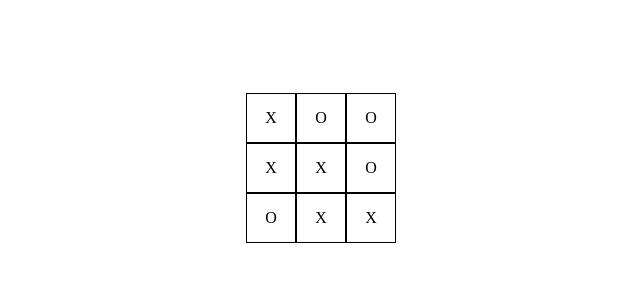
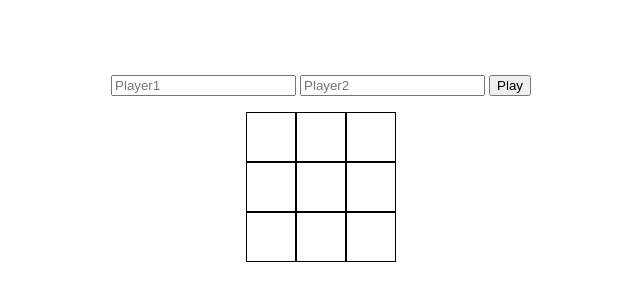
Before and after one commit to mkozul10/tic-tac-toe, a plain HTML site: page index.html in a window 1280 px wide. Shown: the part 232-532 px from the top of the page, without its empty margins (319-959 px from the left). Drawn offline with Linux system fonts and the light colour scheme.

Commit message:
added form for players names input

```diff
--- a/index.html
+++ b/index.html
@@ -8,16 +8,28 @@
     <script src="source.js" defer></script>
 </head>
 <body>
-    <div id="container">
-        <div class="field" data-j="0" data-i="0" data-index="0">X</div>
-        <div class="field" data-j="1" data-i="0" data-index="1">O</div>
-        <div class="field" data-j="2" data-i="0" data-index="2">O</div>
-        <div class="field" data-j="0" data-i="1" data-index="3">X</div>
-        <div class="field" data-j="1" data-i="1" data-index="4">X</div>
-        <div class="field" data-j="2" data-i="1" data-index="5">O</div>
-        <div class="field" data-j="0" data-i="2" data-index="6">O</div>
-        <div class="field" data-j="1" data-i="2" data-index="7">X</div>
-        <div class="field" data-j="2" data-i="2" data-index="8">X</div>
+    <div id="form-container" style="display: flex;">
+        <form id="form1">
+            <input type="text" placeholder="Player1" id="player1">
+            <input type="text" placeholder="Player2" id="player2">
+            <button type="submit">Play</button>
+        </form>
+    </div>
+    <div id="container-all">
+        <p id="turn-p" class="turn"></p>
+        <div id="container">
+            <div class="field" data-y="0" data-x="0" data-index="0"></div>
+            <div class="field" data-y="1" data-x="0" data-index="1"></div>
+            <div class="field" data-y="2" data-x="0" data-index="2"></div>
+            <div class="field" data-y="0" data-x="1" data-index="3"></div>
+            <div class="field" data-y="1" data-x="1" data-index="4"></div>
+            <div class="field" data-y="2" data-x="1" data-index="5"></div>
+            <div class="field" data-y="0" data-x="2" data-index="6"></div>
+            <div class="field" data-y="1" data-x="2" data-index="7"></div>
+            <div class="field" data-y="2" data-x="2" data-index="8"></div>
+        </div>
+        <p id="winner-p" class="turn" style="display:none;background-color:goldenrod;">Winner</p>
+        <button id="refresh-button" style="display:none;">New game</button>
     </div>
 </body>
 </html>
```
